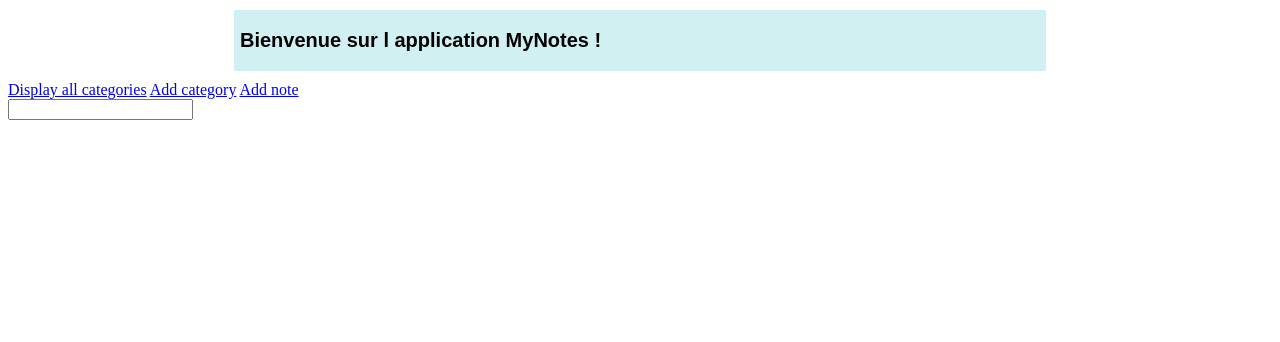
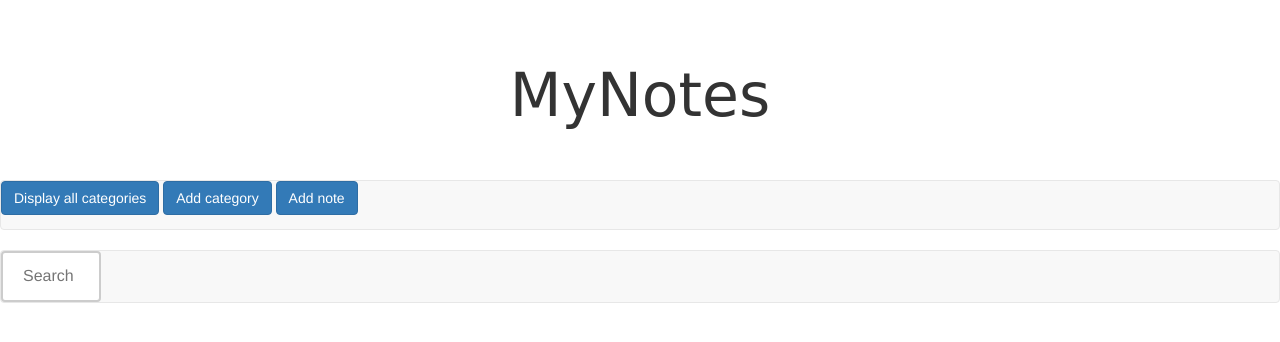
Before and after one commit to gDan15/Symfony-project, a Symfony app: template templates/note/homePage.html.twig in a window 1280 px wide. Shown: the top 342 px of the page. Run offline with Twig, Linux system fonts and the light colour scheme; the template is opened without the code that fills it, so the values that code supplies are empty; some libraries are stand-ins or nearby versions.

Commit message:
Redone templates.

```diff
--- a/templates/base.html.twig
+++ b/templates/base.html.twig
@@ -3,6 +3,7 @@
     <head>
         <meta charset="UTF-8">
         <title>{% block title %}Manage note application{% endblock %}</title>
+        <link rel="stylesheet" href="https://maxcdn.bootstrapcdn.com/bootstrap/3.3.7/css/bootstrap.min.css" integrity="sha384-BVYiiSIFeK1dGmJRAkycuHAHRg32OmUcww7on3RYdg4Va+PmSTsz/K68vbdEjh4u" crossorigin="anonymous">
         {% block stylesheets %}
         <style>
             .title-wrapper { margin: 1em auto; max-width: 800px; width: 95%; font: 10px/1.5 sans-serif; }
@@ -13,6 +14,37 @@
 
             .contenue-wrapper { margin: 1em auto; max-width: 800px; width: 95%; font: 10px/1.5 sans-serif; }
             .contenue-wrapper { background: #cccccc; padding: 2px 6px; }
+            input[type=text] {
+              width: 100px;
+              box-sizing: border-box;
+              border: 2px solid #ccc;
+              border-radius: 4px;
+              font-size: 16px;
+              background-color: white;
+              /* background-image: url('searchicon.png'); */
+              background-position: 10px 10px;
+              background-repeat: no-repeat;
+              padding: 12px 20px 12px 20px;
+              -webkit-transition: width 0.4s ease-in-out;
+              transition: width 0.4s ease-in-out;
+            }
+
+            input[type=text]:focus {
+                width: 100%;
+            }
+            header{
+              text-decoration: none;
+              margin-left: 100px;
+              font-variant: small-caps;
+            }
+            div{
+              text-decoration: none;
+              margin-left: 100px;
+              background: #D0F0F2;
+              font-variant: normal;
+            }
+            h1 { font-family: "Great Vibes", cursive; font-size: 60px; line-height: 170px; font-weight: normal; margin-bottom: 0px; margin-top: 10px; text-align: center; text-shadow: 0 1px 1px #fff; }
+
         </style>
         {% endblock %}
     </head>
--- a/templates/category/addCategory.html.twig
+++ b/templates/category/addCategory.html.twig
@@ -1,5 +1,5 @@
 {% extends 'base.html.twig' %}
-
+{% form_theme form 'bootstrap_4_layout.html.twig' %}
 
 {% block title %}{{parent()}}{% endblock %}
 
--- a/templates/note/addNote.html.twig
+++ b/templates/note/addNote.html.twig
@@ -1,4 +1,5 @@
 {% extends 'base.html.twig' %}
+{% form_theme form 'bootstrap_4_layout.html.twig' %}
 
 
 {% block title %}{{parent()}}{% endblock %}
--- a/templates/note/homePage.html.twig
+++ b/templates/note/homePage.html.twig
@@ -1,29 +1,36 @@
 {% extends 'base.html.twig' %}
-
+{# {% form_theme form 'bootstrap_4_layout.html.twig' %} #}
 
 {% block title %}{{parent()}}{% endblock %}
 
 {% block stylesheets %}{{parent()}}{% endblock %}
 
 {% block body %}
-  <div class="example-wrapper">
-      <h1>Bienvenue sur l application MyNotes !</h1>
-  </div>
-  <a href="{{ path('displayCategories') }}">Display all categories</a>
-  <a href="{{ path('addCategory') }}" >Add category</a>
-  <a href="{{ path('noteMain') }}" >Add note</a>
-  <form>
-    <input type="text" name="tagSearch" method="post">
-  </form>
+  <h1>MyNotes</h1>
+    <nav class="navbar navbar-default">
+      <ul class="nav navbar-nav">
+        <a href="{{ path('displayCategories') }}" role="button" class="btn btn-primary a-btn-slide-text">Display all categories</a>
+        <a href="{{ path('addCategory') }}" role="button" class="btn btn-primary a-btn-slide-text">Add category</a>
+        <a href="{{ path('noteMain') }}" role="button" class="btn btn-primary a-btn-slide-text">Add note</a>
+      </ul>
+    </nav>
+  <nav class="navbar navbar-default">
+      <form>
+        <input type="text" name="tagSearch" placeholder="Search a tag" method="post">
+      </form>
+  </nav>
   {% for note in notes %}
-    <div class="title-wrapper">
-      <h2>{{note.getTitle}}</h2>
-      <p>{{note.getCategory.getWording}} - {{note.getDate()|date('Y-m-d')}}</p>
-      <div class="contenue-wrapper">
+    <div class="panel panel-default">
+      <div class="panel-heading">
+        <h2>{{note.getTitle}}</h2>
+        <p>{{note.getCategory.getWording}} - {{note.getDate()|date('Y-m-d')}}</p>
+      </div>
+      <div class="panel-body">
         <p>{{note.getContent}}</p>
+        <a href="{{ path('editNote', {'id': note.getId() }) }}" class="btn btn-primary a-btn-slide-text"><span class="glyphicon glyphicon-edit" aria-hidden="true"/></a>
+        <a href="{{ path('deleteNote', {'id': note.getId() }) }}" class="btn btn-danger a-btn-slide-text"><span class="glyphicon glyphicon-remove" aria-hidden="true"/></a>
       </div>
     </div>
-    <a href="{{ path('editNote', {'id': note.getId() }) }}" class="btn btn-primary">Edit note</a>
-    <a href="{{ path('deleteNote', {'id': note.getId() }) }}" class="btn btn-danger">Delete note</a>
+
   {% endfor %}
 {% endblock %}
```
Also changed, not shown: templates/category/categories.html.twig (+14 -8 lines).
